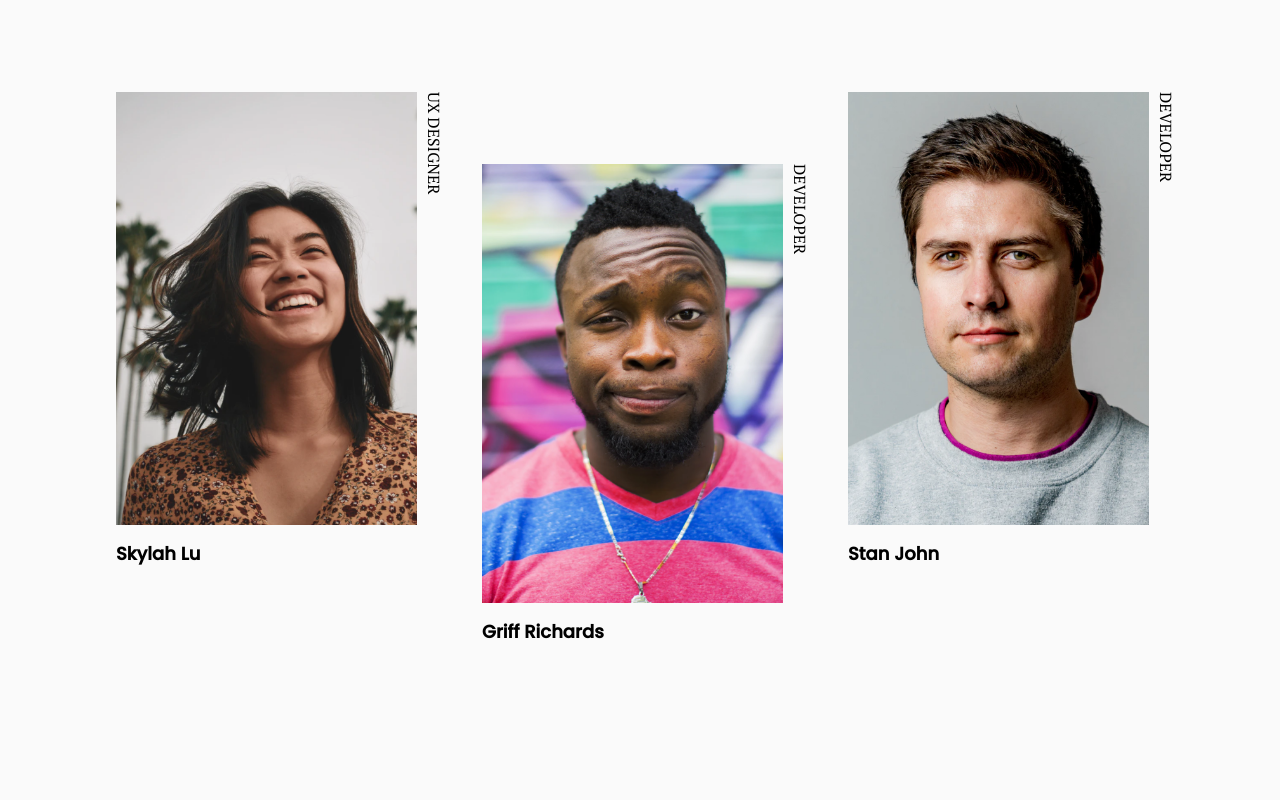
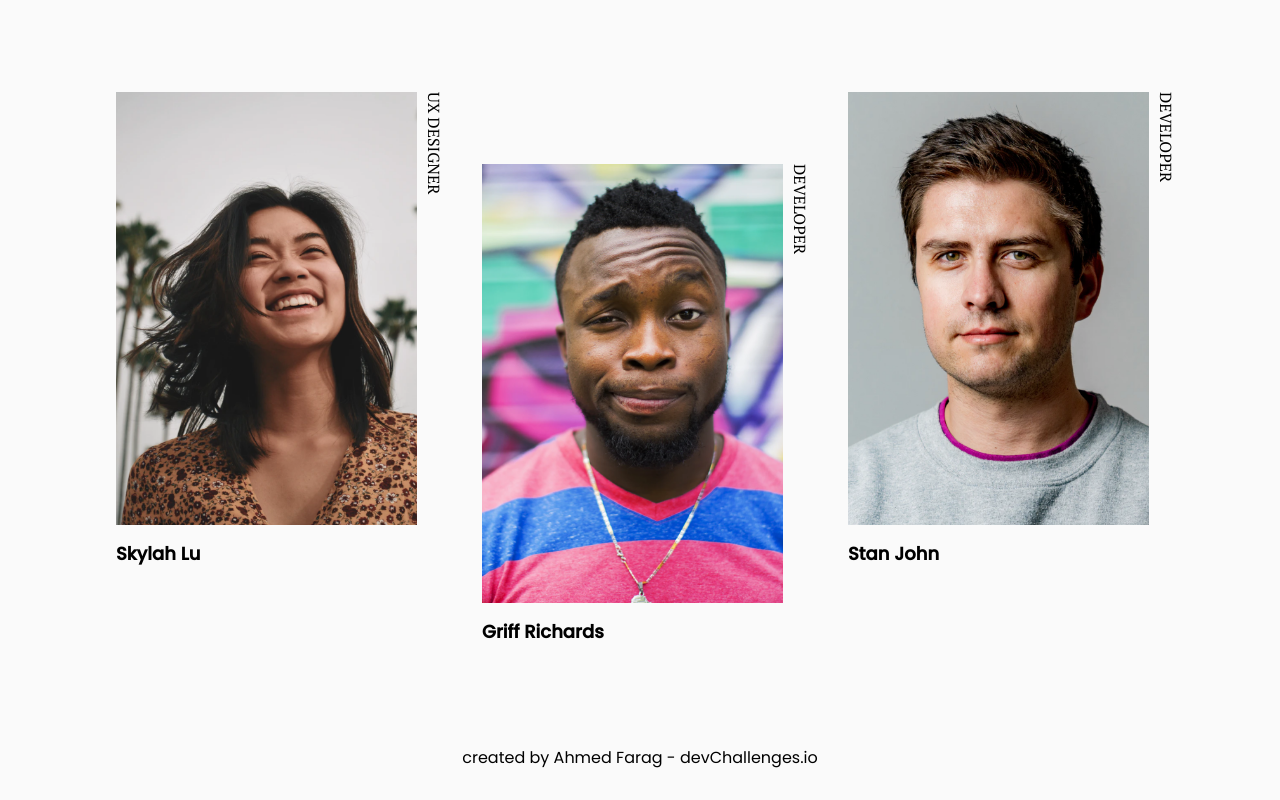
Before and after one commit to AhmedFarag18/team-member-page, a plain HTML site: page index.html in a window 1280 px wide. Shown: the part 963-1763 px from the top of the page. Before the commit the page ends 1628 px from the top, so only its background shows below. Drawn offline with Linux system fonts and the light colour scheme.

Commit message:
challenge completed success

```diff
--- a/css/style.css
+++ b/css/style.css
@@ -123,6 +123,16 @@ Start Team Cards
     line-height: 27px;
 }
 
+/*======================
+    start Footer
+====================*/
+.footer {
+    margin-top: 50px;
+    padding: 30px 0;
+    text-align: center;
+}
+
+
 /* ===================================
 Start Media Quieres and Responsive
 ====================================== */
--- a/index.html
+++ b/index.html
@@ -93,6 +93,11 @@
       </div>
     </div>
   </div>
+
+  <div class="footer">
+    created by Ahmed Farag - devChallenges.io
+  </div>
+
 </body>
 
 </html>
```
Also changed, not shown: 1 other file.
